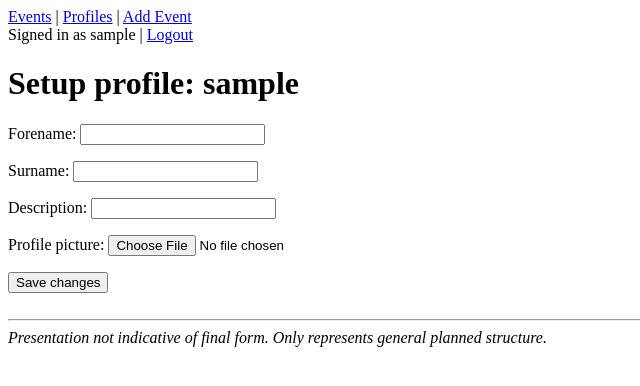
After one commit to Lindronics/wad2_group_project, a Django app: page /profile/setup in a window 1280 px wide. The commit adds this page. Shown: the top 386 px of the page, without its empty margins (0-640 px from the left). Run offline with Django 3.2, Linux system fonts and the light colour scheme; the visitor is signed in with stand-in values (Sample User, id 1).

Commit message:
Added functionality to change profile settings/attributes

```diff
--- a/project_whats_on/project_whats_on/urls.py
+++ b/project_whats_on/project_whats_on/urls.py
@@ -25,6 +25,5 @@ class MyRegistrationView(RegistrationView):
 urlpatterns = [
     url(r"^admin/", admin.site.urls),
     url(r"^accounts/", include("registration.backends.simple.urls")),
-    url(r'^accounts/register/$', MyRegistrationView.as_view(), name='registration_register'),
     url(r"^", include("whats_on_dot_com.urls")),# Match to start of urls used in the whats_on_dot_com app
 ]
--- a/project_whats_on/templates/whats_on_dot_com/profile.html
+++ b/project_whats_on/templates/whats_on_dot_com/profile.html
@@ -1,3 +1,6 @@
 {% extends 'whats_on_dot_com/base.html' %}
 
 <!-- Put basic structure for a user profile made relevant with a context dictionary here. -->
+{% block body_block %}
+    <a href="{% url 'profile_setup' %}">Change profile values</a>
+{% endblock %}
--- /dev/null
+++ b/project_whats_on/templates/whats_on_dot_com/profile_setup.html
@@ -0,0 +1,12 @@
+{% extends 'whats_on_dot_com/base.html' %}
+
+{% block body_block %}
+    <h1>Setup profile: {{ user.username }}</h1>
+
+    <form id="profile_setup_form" method="post" action="" enctype="multipart/form-data">
+        {% csrf_token %}
+        {{ profile_setup_form.as_p }}
+        <input type="submit" name="submit" value="Save changes" />
+    </form>
+
+{% endblock %}
--- a/project_whats_on/whats_on_dot_com/forms.py
+++ b/project_whats_on/whats_on_dot_com/forms.py
@@ -25,3 +25,16 @@ class NewEventForm(forms.ModelForm):
 # Used for filtering Events on home page
 class FilterEventsForm(forms.ModelForm):
     search_term = forms.CharField(max_length=128)
+
+# Set up profile for registered account
+class ProfileSetupForm(forms.ModelForm):
+    forename = forms.CharField(max_length=128)
+    surname = forms.CharField(max_length=128)
+    description = forms.CharField(max_length=1024)
+
+    # TODO picture upload broken atm
+    profile_picture = forms.ImageField(required=False)
+
+    class Meta:
+        model = UserProfile
+        fields = ("forename", "surname", "description", "profile_picture")
--- a/project_whats_on/whats_on_dot_com/urls.py
+++ b/project_whats_on/whats_on_dot_com/urls.py
@@ -6,6 +6,8 @@ from whats_on_dot_com import views
 urlpatterns = [
     url(r"^event/add$", views.add_event, name="add_event"),
     url(r"^profiles$", views.profiles, name="profiles"),
+    url(r"^profile$", views.profile, name="profile"),
+    url(r"^profile/setup$", views.profile_setup, name="profile_setup"),
     url(r"^events$", views.events, name="events"),
     url(r"^$", views.index, name="index"),  # Provide a redirect to the events page: <hostname>/ maps to <hostname>/events
 ]
--- a/project_whats_on/whats_on_dot_com/views.py
+++ b/project_whats_on/whats_on_dot_com/views.py
@@ -1,8 +1,9 @@
 from django.shortcuts import render
 from django.http import HttpResponse, HttpResponseRedirect
 from django.contrib.auth.decorators import login_required
+from whats_on_dot_com.models import User, UserProfile
 
-from whats_on_dot_com.forms import NewEventForm
+from whats_on_dot_com.forms import NewEventForm, ProfileSetupForm
 
 # INDEX (home page, redirects to events page)
 def index(request):
@@ -38,3 +39,37 @@ def profiles(request):
 # ABOUT (about page with project information)
 def about(request):
     return render(request, 'whats_on_dot_com/about.html')
+
+# PROFILE (page for personal profile overview)
+def profile(request):
+    return render(request, 'whats_on_dot_com/profile.html')
+
+# PROFILE_SETUP (changing profile values such as name, description)
+@login_required
+def profile_setup(request):
+    if request.method == 'POST':
+        profile_setup_form = ProfileSetupForm(data=request.POST)
+
+        if profile_setup_form.is_valid():
+
+            # Get current user and profile from request
+            user = request.user
+            profile = UserProfile.objects.get_or_create(user = user)[0]
+            data = profile_setup_form.cleaned_data
+
+            # Change attributes
+            profile.forename = data['forename']
+            profile.surname = data['surname']
+            profile.description = data['description']
+            if 'picture' in request.FILES:
+                print("PICTURE")
+                profile.profile_picture = request.FILES['picture']
+            profile.save()
+        else:
+            # Invalid form!
+            print(profile_setup_form.errors)
+    else:
+        # Render form if request not post
+        profile_setup_form = ProfileSetupForm()
+
+    return render(request, 'whats_on_dot_com/profile_setup.html', {"profile_setup_form":profile_setup_form})
```
